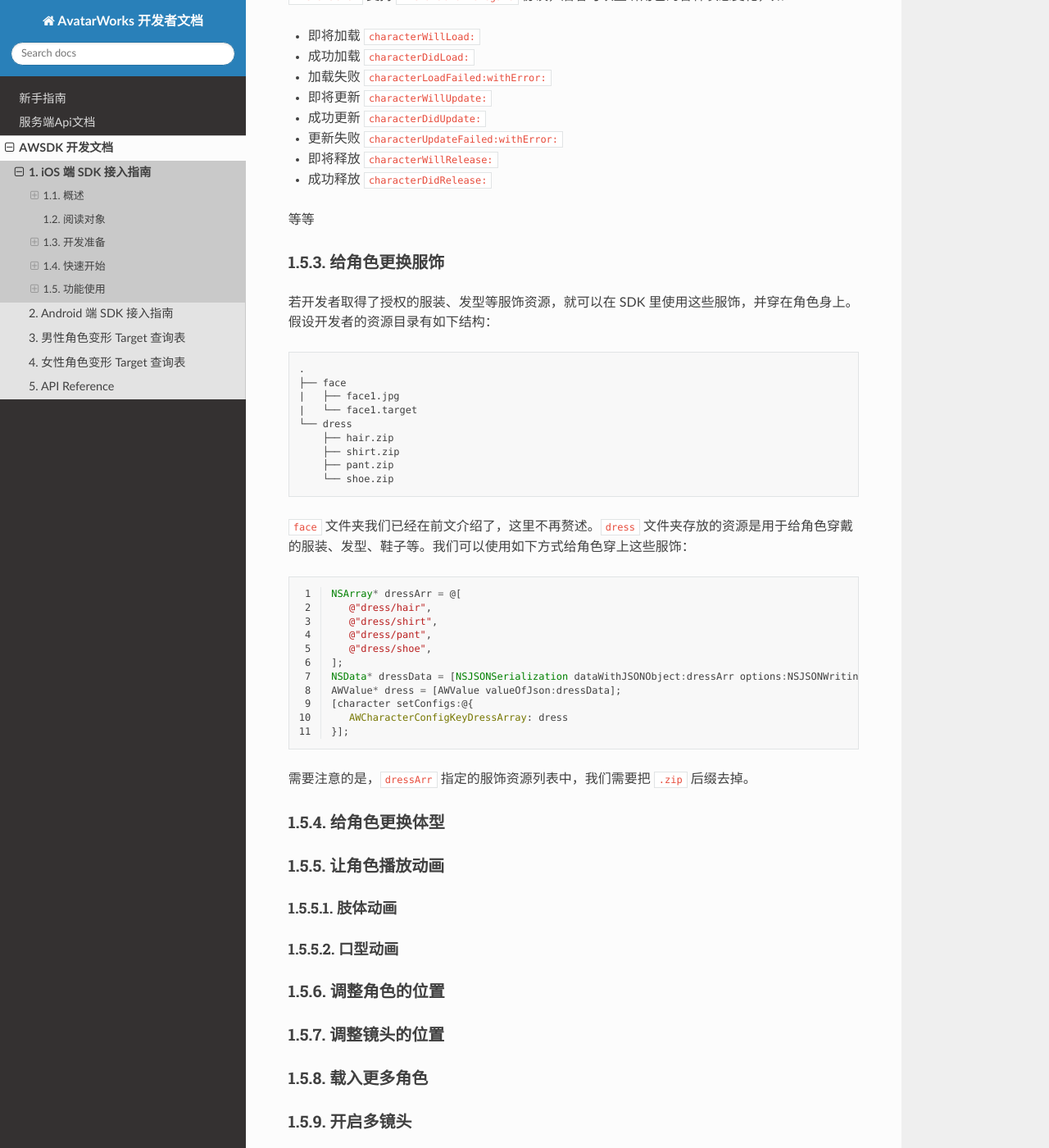
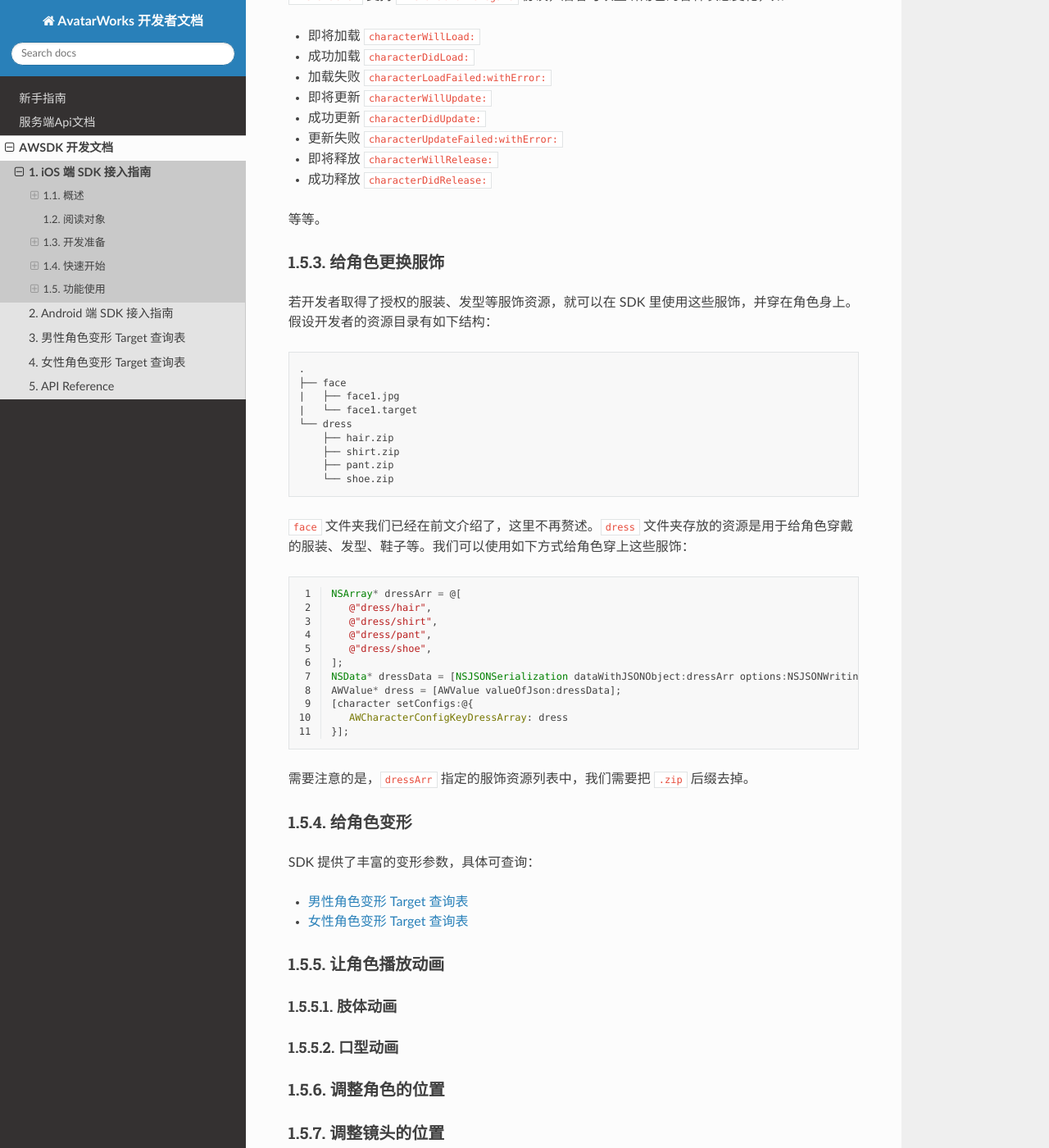
Before and after one commit to avatarworks/doc, a Sphinx documentation site: the page built from source/awsdk/ios.rst, in a window 1280 px wide and 1400 px high, scrolled down 9110 px. Shown: the whole window at 82% size. Built offline with Sphinx 7.4.7 and the Read the Docs theme 2.0.0, drawn with Linux system fonts in a browser that asks for light colours.

Commit message:
Update ios.rst

```diff
--- a/source/awsdk/ios.rst
+++ b/source/awsdk/ios.rst
@@ -386,7 +386,7 @@ SDK 完全跑在一个独立的线程上，从而使得 SDK 的内部操作，
 - 即将释放 ``characterWillRelease:``
 - 成功释放 ``characterDidRelease:``
 
-等等
+等等。
 
 给角色更换服饰
 ~~~~~~~~~~~~~~~~
@@ -425,8 +425,15 @@ SDK 完全跑在一个独立的线程上，从而使得 SDK 的内部操作，
 需要注意的是，``dressArr`` 指定的服饰资源列表中，我们需要把 ``.zip`` 后缀去掉。
 
 
-给角色更换体型
+给角色变形
 ~~~~~~~~~~~~~~~~
+
+SDK 提供了丰富的变形参数，具体可查询：
+
+- :ref:`男性角色变形 Target 查询表`
+- :ref:`女性角色变形 Target 查询表`
+
+
 
 让角色播放动画
 ~~~~~~~~~~~~~~~~
```
